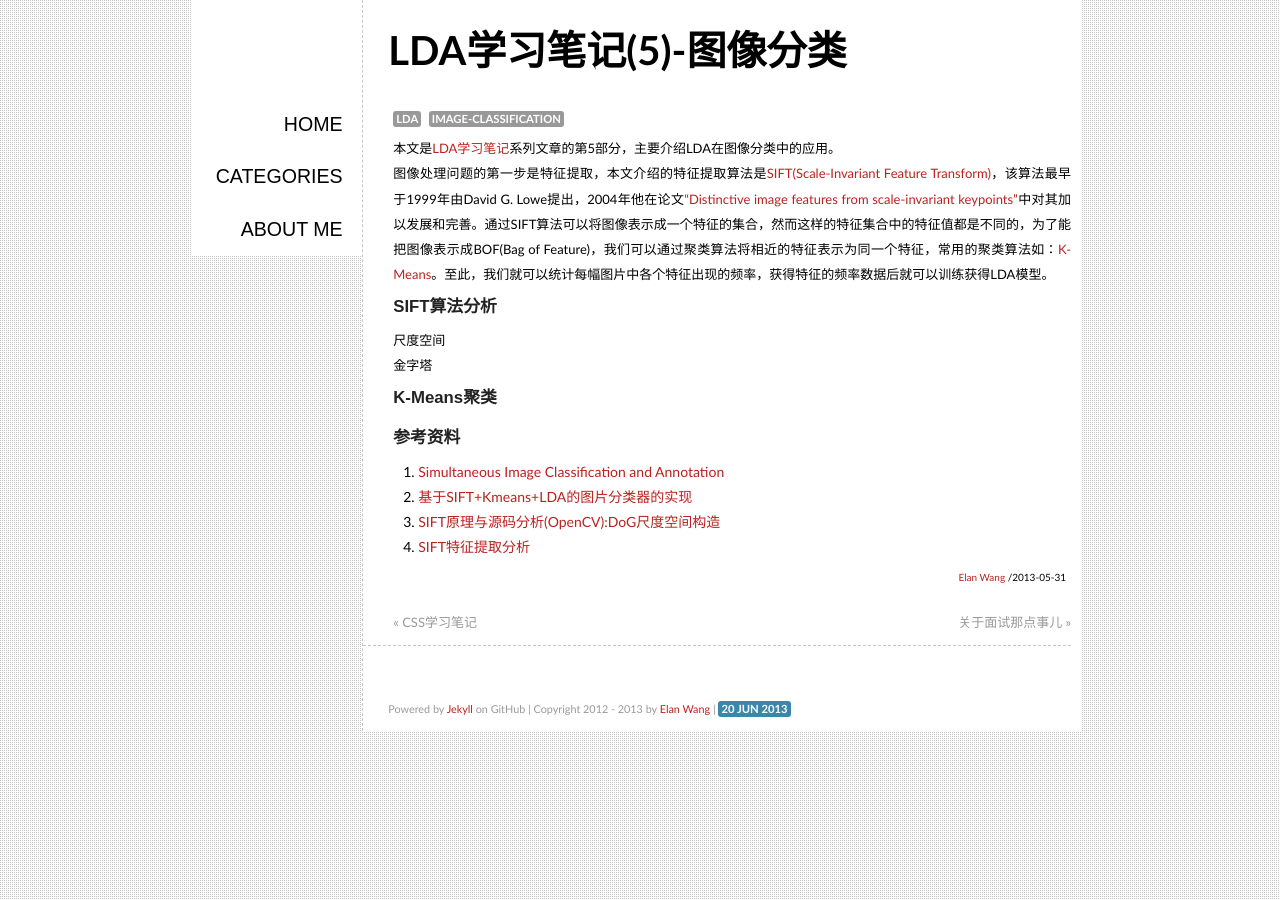
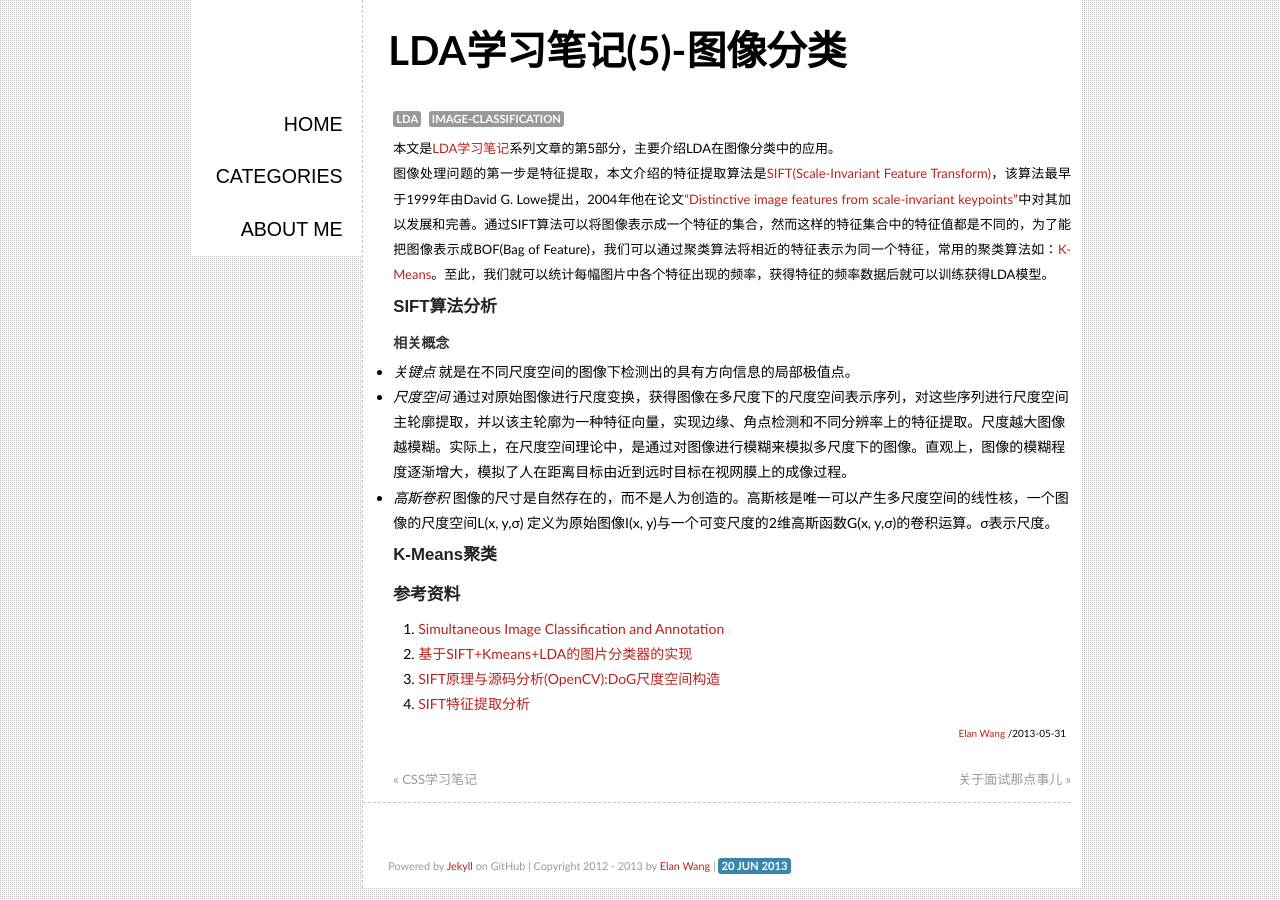
Before and after one commit to elan2wang/note, a Jekyll site: the page built from _posts/2013-05-31-lda-image-classification.md, in a window 1280 px wide. Built offline with Jekyll 4.4.1, drawn with Linux system fonts in a browser that asks for light colours; comment, search, counter and statistics services are not loaded.

Commit message:
edit lda image classification

```diff
--- a/_posts/2013-05-31-lda-image-classification.md
+++ b/_posts/2013-05-31-lda-image-classification.md
@@ -7,8 +7,10 @@ categories: 机器学习 图像处理
 本文是[LDA学习笔记]({{ site.url }}{% post_url 2013-05-09-LDA-note %})系列文章的第5部分，主要介绍LDA在图像分类中的应用。
 图像处理问题的第一步是特征提取，本文介绍的特征提取算法是[SIFT(Scale-Invariant Feature Transform)](http://www.cs.ubc.ca/~lowe/keypoints/)，该算法最早于1999年由David G. Lowe提出，2004年他在论文["Distinctive image features from scale-invariant keypoints"](http://www.cs.ubc.ca/~lowe/papers/ijcv04.pdf)中对其加以发展和完善。通过SIFT算法可以将图像表示成一个特征的集合，然而这样的特征集合中的特征值都是不同的，为了能把图像表示成BOF(Bag of Feature)，我们可以通过聚类算法将相近的特征表示为同一个特征，常用的聚类算法如：[K-Means](http://en.wikipedia.org/wiki/K-means_clustering)。至此，我们就可以统计每幅图片中各个特征出现的频率，获得特征的频率数据后就可以训练获得LDA模型。
 ###SIFT算法分析
-尺度空间
-金字塔
+####相关概念
+- *关键点* 就是在不同尺度空间的图像下检测出的具有方向信息的局部极值点。
+- *尺度空间* 通过对原始图像进行尺度变换，获得图像在多尺度下的尺度空间表示序列，对这些序列进行尺度空间主轮廓提取，并以该主轮廓为一种特征向量，实现边缘、角点检测和不同分辨率上的特征提取。尺度越大图像越模糊。实际上，在尺度空间理论中，是通过对图像进行模糊来模拟多尺度下的图像。直观上，图像的模糊程度逐渐增大，模拟了人在距离目标由近到远时目标在视网膜上的成像过程。
+- *高斯卷积* 图像的尺寸是自然存在的，而不是人为创造的。高斯核是唯一可以产生多尺度空间的线性核，一个图像的尺度空间L(x, y,σ) 定义为原始图像I(x, y)与一个可变尺度的2维高斯函数G(x, y,σ)的卷积运算。σ表示尺度。
 
 ###K-Means聚类
 
```
